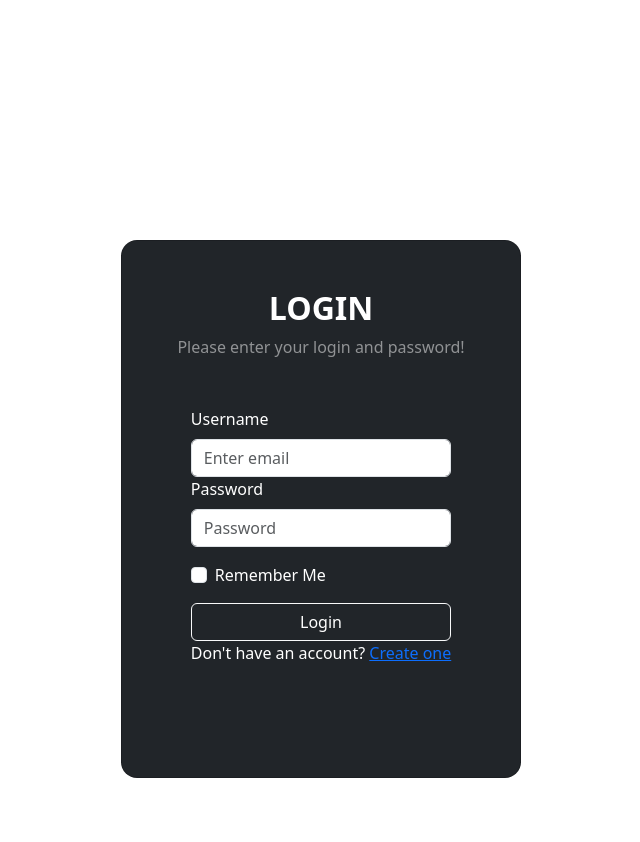
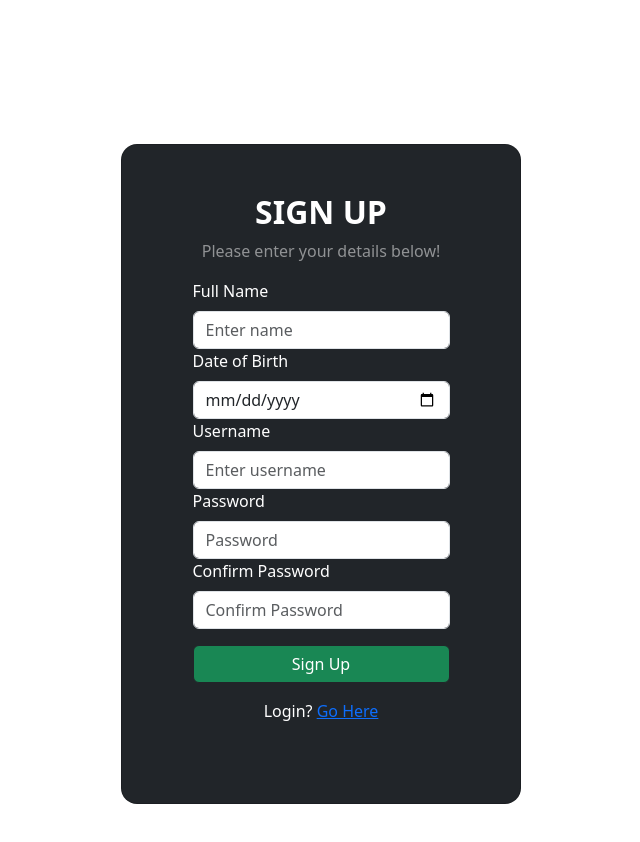
Before and after one commit to CypherO2/LoginSystem, a React (Vite) app in the folder React-Web-Files/: page /signup in a window 1280 px wide. Shown: the top 842 px of the page, without its empty margins (319-959 px from the left). Built offline with nearby package versions, Linux system fonts and the light colour scheme.

Commit message:
done 11tn jan 24

```diff
--- a/React-Web-Files/src/App.tsx
+++ b/React-Web-Files/src/App.tsx
@@ -1,8 +1,18 @@
+import { Container } from "react-bootstrap";
+import { Routes, Route } from "react-router-dom";
 import LoginForm from "./components/LoginForm";
+import SignupForm from "./components/SignUpFrom";
+import { INDEX_PATH, LOGIN_PATH, SIGNUP_PATH } from "./constants/paths";
 function App() {
   return (
     <>
-      <LoginForm />
+      <Container>
+        <Routes>
+          <Route path={INDEX_PATH} element={<LoginForm/>}/>
+          <Route path={SIGNUP_PATH} element={<SignupForm />} />
+          <Route path={LOGIN_PATH} element={<LoginForm />} />
+        </Routes>
+      </Container>
     </>
   );
 }
--- /dev/null
+++ b/React-Web-Files/src/components/SignUpFrom.tsx
@@ -0,0 +1,141 @@
+import { FormEvent, useContext, useState } from "react";
+import { ThemeContext } from "./ThemeProvider";
+import {
+  MDBContainer,
+  MDBRow,
+  MDBCol,
+  MDBCard,
+  MDBCardBody,
+} from "mdb-react-ui-kit";
+import { Button, Col, Form, Row } from "react-bootstrap";
+import axios from "axios";
+function SignupForm() {
+  const themeContext = useContext(ThemeContext);
+
+  const [username, setUsername] = useState("");
+  const [dob, setDOB] = useState("");
+  const [password, setPassword] = useState("");
+  const [responseText, setResponseText] = useState("");
+  const [name, setName] = useState("");
+  const [confirmPass, setConfirmPass] = useState("");
+
+  const handleSubmit = async (event: FormEvent) => {
+    event.preventDefault();
+    setResponseText("");
+
+    try {
+      const response = await axios.post("http://localhost:5000/signup", {
+        name: name,
+        dob: dob,
+        username: username,
+        password: password,
+        confirmPass: confirmPass,
+      });
+      setResponseText(JSON.stringify(response.data));
+    } catch (error) {
+      if (axios.isAxiosError(error)) {
+        setResponseText(error.message);
+      } else {
+        setResponseText(String(error));
+      }
+    }
+  };
+
+  return (
+    <>
+      <Row>
+        <Col className="py-5" />
+      </Row>
+      <MDBContainer fluid bgColor={themeContext?.theme}>
+        <MDBRow className="d-flex justify-content-center align-items-center h-100">
+          <MDBCol col="12">
+            <MDBCard
+              className="bg-dark text-white my-5 mx-auto"
+              style={{ borderRadius: "1rem", maxWidth: "400px" }}
+            >
+              <MDBCardBody className="pt-5 mb-5 d-flex flex-column align-items-center mx-auto w-100">
+                <h2 className="fw-bold mb-2 text-uppercase">Sign Up</h2>
+                <p className="text-white-50">
+                  Please enter your details below!
+                </p>
+
+                <Form onSubmit={handleSubmit}>
+                  <Form.Group className="" controlId="formBasicName">
+                    <Form.Label>Full Name</Form.Label>
+                    <Form.Control
+                      id="username"
+                      type="text"
+                      placeholder="Enter name"
+                      onChange={(e) => setName(e.target.value)}
+                    />
+                  </Form.Group>
+                  <Form.Group controlId="dob">
+                    <Form.Label>Date of Birth</Form.Label>
+                    <Form.Control
+                      type="date"
+                      name="dob"
+                      placeholder="Date of Birth"
+                      onChange={(e) => setDOB(e.target.value)}
+                    />
+                  </Form.Group>
+                  <Form.Group className="" controlId="formBasicEmail">
+                    <Form.Label>Username</Form.Label>
+                    <Form.Control
+                      id="username"
+                      type="text"
+                      placeholder="Enter username"
+                      onChange={(e) => setUsername(e.target.value)}
+                    />
+                  </Form.Group>
+                  <Form.Group className="" controlId="formBasicPassword">
+                    <Form.Label>Password</Form.Label>
+                    <Form.Control
+                      id="password"
+                      type="password"
+                      placeholder="Password"
+                      onChange={(e) => setPassword(e.target.value)}
+                    />
+                  </Form.Group>
+                  <Form.Group className="mb-3" controlId="formBasicPassword">
+                    <Form.Label>Confirm Password</Form.Label>
+                    <Form.Control
+                      id="password"
+                      type="password"
+                      placeholder="Confirm Password"
+                      onChange={(e) => setConfirmPass(e.target.value)}
+                    />
+                  </Form.Group>
+                  <Row>
+                    <Col className="d-grid gap-2">
+                      <Button
+                        variant="success"
+                        type="submit"
+                        className="border border-dark "
+                      >
+                        Sign Up
+                      </Button>
+                    </Col>
+                  </Row>
+                  {responseText && (
+                    <p className="text-white">Response: {responseText}</p>
+                  )}
+                  <Row>
+                    <Col>
+                      <p className="text-center pt-3">
+                        Login?{" "}
+                        <a href="/login" className="text-primary">
+                          Go Here
+                        </a>
+                      </p>
+                    </Col>
+                  </Row>
+                </Form>
+              </MDBCardBody>
+            </MDBCard>
+          </MDBCol>
+        </MDBRow>
+      </MDBContainer>
+    </>
+  );
+}
+export default SignupForm;
--- /dev/null
+++ b/React-Web-Files/src/constants/paths.ts
@@ -0,0 +1,5 @@
+const LOGIN_PATH = "/login";
+const SIGNUP_PATH = "/signup";
+const INDEX_PATH = "/";
+
+export { LOGIN_PATH, SIGNUP_PATH, INDEX_PATH };
--- a/React-Web-Files/src/main.tsx
+++ b/React-Web-Files/src/main.tsx
@@ -3,9 +3,12 @@ import ReactDOM from "react-dom/client";
 import App from "./App.tsx";
 import "./index.css";
 import "bootstrap/dist/css/bootstrap.css";
+import { BrowserRouter } from "react-router-dom";
 
 ReactDOM.createRoot(document.getElementById("root")!).render(
   <React.StrictMode>
-    <App />
+    <BrowserRouter>
+      <App />
+    </BrowserRouter>
   </React.StrictMode>
 );
```
